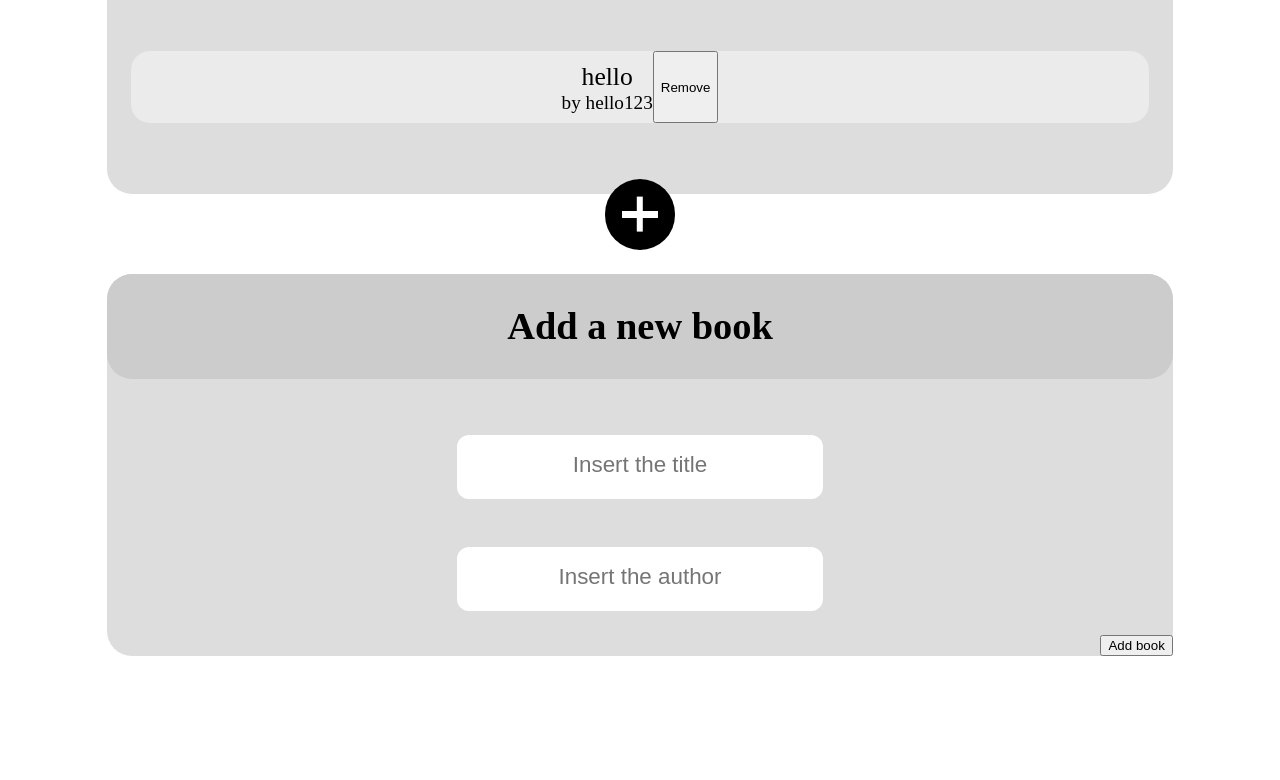
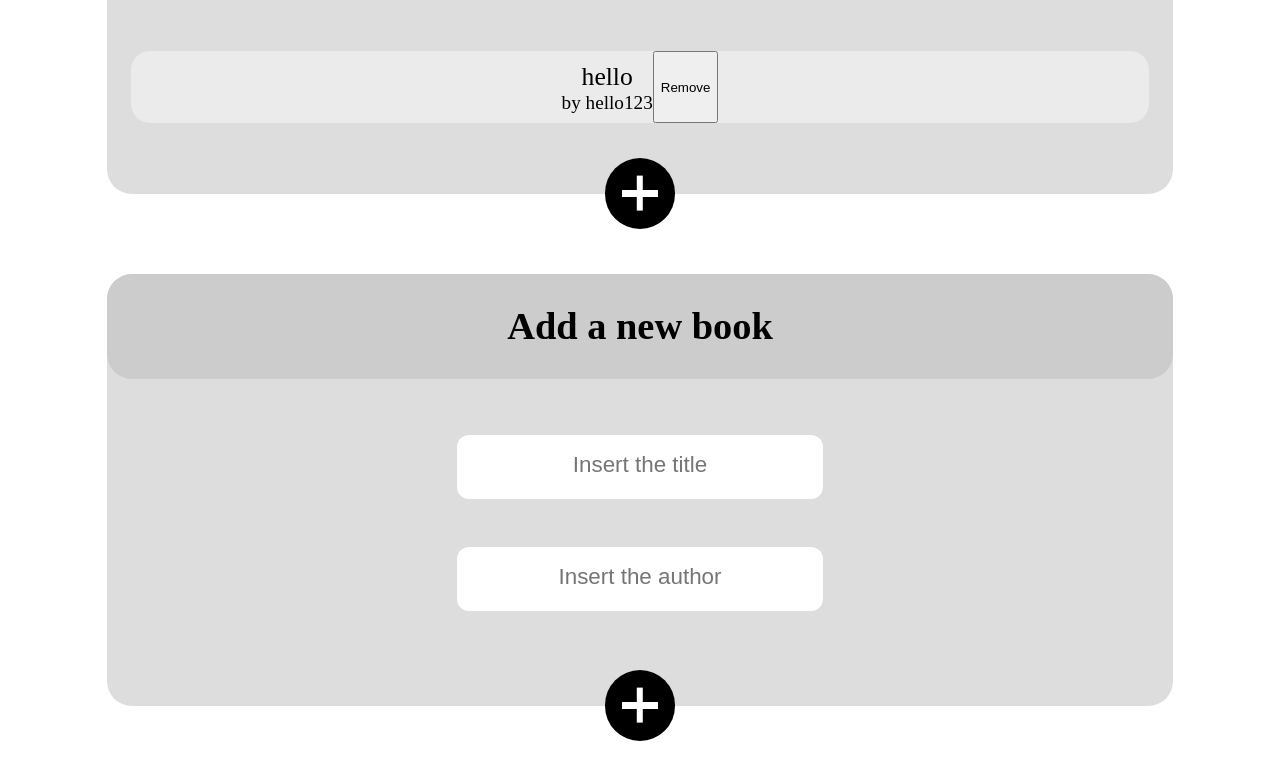
Before and after one commit to D4nielJ/awesome-books, a website with bundled scripts: page index.html in a window 1280 px wide. Shown: the part 488-1268 px from the top of the page. Built offline with nearby package versions, Linux system fonts and the light colour scheme.

Commit message:
style add button for Form add

```diff
--- a/assets/scss/pages/_home.scss
+++ b/assets/scss/pages/_home.scss
@@ -157,7 +157,7 @@ nav {
   width: 4.4rem;
   height: 4.4rem;
   position: absolute;
-  bottom: -3.5rem;
+  bottom: -2.2rem;
   background: #000;
 
   &__cross-icon {
@@ -182,7 +182,6 @@ nav {
 
 .form-add-container {
   border-radius: 25px;
-  padding-bottom: 4.4rem;
   width: 100%;
 }
 
@@ -195,6 +194,7 @@ nav {
   width: 100%;
   background: #ddd;
   position: relative;
+  padding-bottom: 4.4rem;
 
   &__title {
     width: 100%;
@@ -223,8 +223,4 @@ nav {
       }
     }
   }
-
-  &__button {
-    align-self: flex-end;
-  }
 }
--- a/index.html
+++ b/index.html
@@ -76,7 +76,9 @@
               required
             />
           </div>
-          <button class="form-add__button" type="submit">Add book</button>
+          <button class="form-add__button add-button" type="submit">
+            <div class="add-button__cross-icon"></div>
+          </button>
         </form>
       </div>
     </main>
```
Also changed, not shown: assets/css/main.css, 1 other file.
